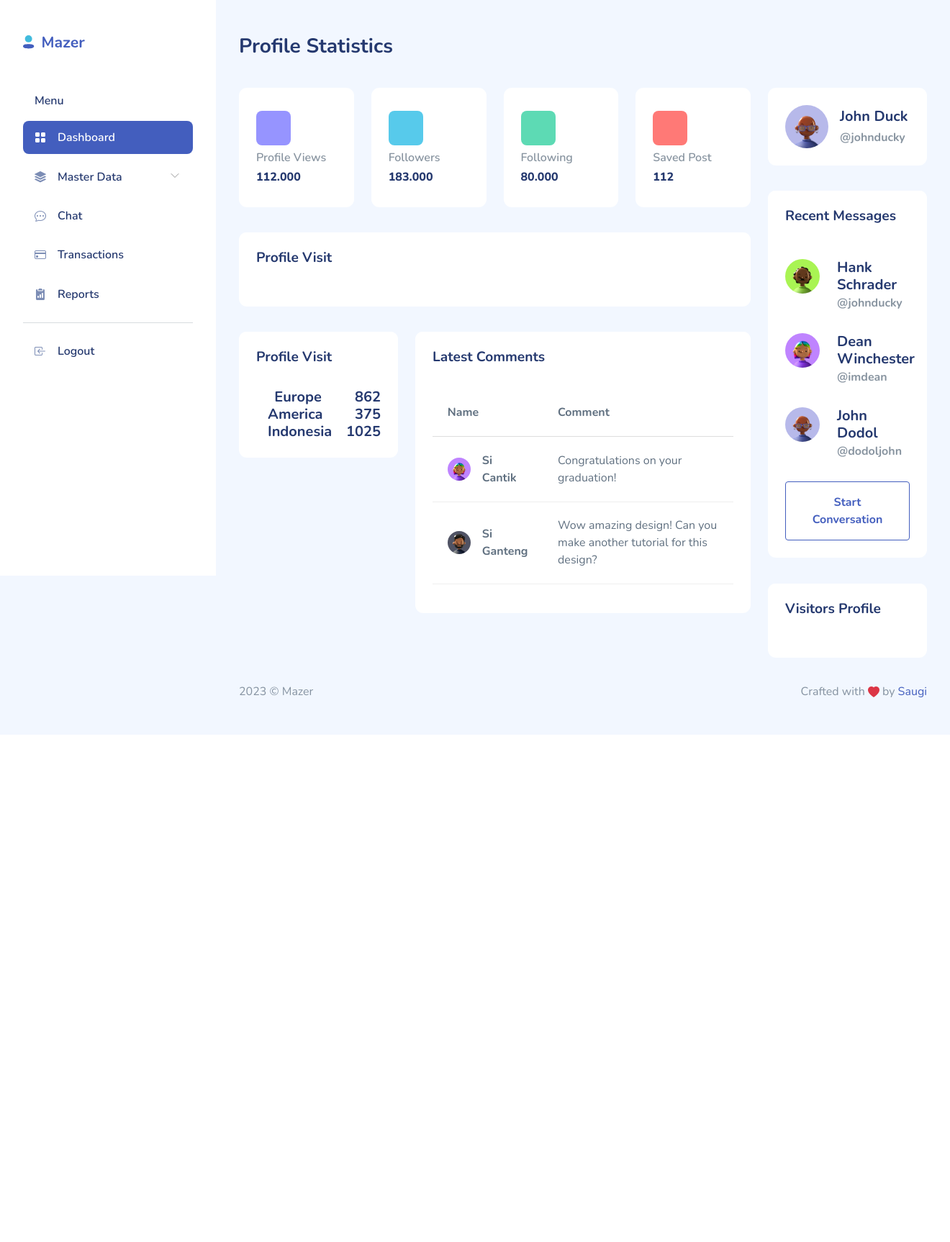
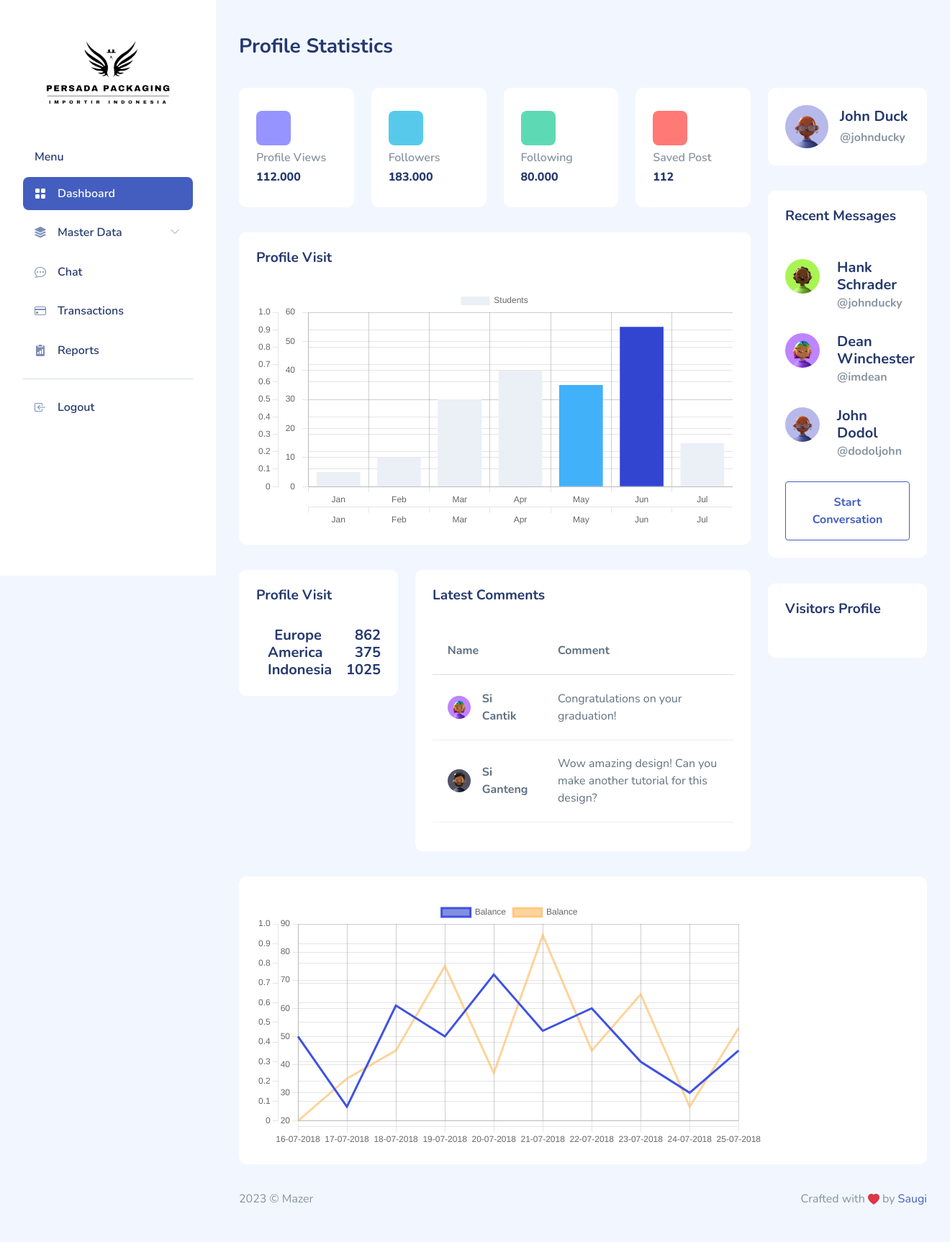
Before and after one commit to DMuhammad/e-commerce, a CodeIgniter 4 app: template app/Views/pages/dashboard/index.php in a window 1320 px wide. Shown: the whole page at 72% size. Before the commit the page ends 1021 px from the top, so only its background shows below. Run offline with PHP 8.4 and a stand-in for CodeIgniter, Linux system fonts and the light colour scheme; the template is opened without the code that fills it, so the values that code supplies are empty; some libraries are stand-ins or nearby versions.

Commit message:
feat: change company logo, add chart to dashboard

```diff
--- a/app/Views/components/sidebar.php
+++ b/app/Views/components/sidebar.php
@@ -1,10 +1,10 @@
 <div id="sidebar">
     <div class="sidebar-wrapper active">
         <div class="sidebar-header position-relative">
-            <div class="d-flex justify-content-between align-items-center">
-                <div class="logo">
-                    <a href="index.html"><img src="./assets/compiled/svg/logo.svg" alt="Logo" srcset="" /></a>
-                </div>
+            <div class="container-fluid">
+                <a href="/dashboard">
+                    <img class="w-100 h-100" src="./assets/static/images/logo/company-logo.png" alt="Logo" />
+                </a>
             </div>
         </div>
         <div class="sidebar-menu">
--- a/app/Views/layouts/dashboard.php
+++ b/app/Views/layouts/dashboard.php
@@ -46,59 +46,46 @@
     </div>
 
     <script src="<?= base_url('assets/compiled/js/app.js') ?>"></script>
+    <script src="<?= base_url('assets/extensions/jquery/jquery.min.js') ?>"></script>
     <script src="<?= base_url('assets/extensions/perfect-scrollbar/perfect-scrollbar.min.js') ?>"></script>
 
+    <!-- Sweetalert / Swalfire -->
     <script src="<?= base_url('assets/extensions/sweetalert2/sweetalert2.min.js') ?>"></script>
+    <script src="<?= base_url('assets/static/js/pages/swalfire.js') ?>"></script>
 
-    <script src="<?= base_url('assets/extensions/jquery/jquery.min.js') ?>"></script>
-
+    <!-- Datatables -->
     <script src="<?= base_url('assets/extensions/datatables.net/js/dataTables.min.js') ?>"></script>
     <script src="<?= base_url('assets/extensions/datatables.net/js/dataTables.responsive.min.js') ?>"></script>
     <script src="<?= base_url('assets/extensions/datatables.net-bs5/js/dataTables.bootstrap5.min.js') ?>"></script>
     <script src="<?= base_url('assets/extensions/datatables.net-bs5/js/responsive.bootstrap5.js') ?>"></script>
     <script src="<?= base_url('assets/static/js/pages/datatables.js') ?>"></script>
 
+    <!-- Choices -->
     <script src="<?= base_url('assets/extensions/choices.js/public/assets/scripts/choices.min.js') ?>"></script>
+    <script src="<?= base_url('assets/static/js/pages/choices.js') ?>"></script>
 
+    <!-- Summernote -->
     <script src="<?= base_url('assets/extensions/summernote/summernote-lite.min.js') ?>"></script>
     <script src="<?= base_url('assets/static/js/pages/summernote.js') ?>"></script>
 
+    <!-- Filepond -->
     <script src="<?= base_url('assets/extensions/filepond-plugin-file-validate-size/filepond-plugin-file-validate-size.min.js') ?>"></script>
     <script src="<?= base_url('assets/extensions/filepond-plugin-file-validate-type/filepond-plugin-file-validate-type.min.js') ?>"></script>
     <script src="<?= base_url('assets/extensions/filepond-plugin-image-preview/filepond-plugin-image-preview.min.js') ?>"></script>
     <script src="<?= base_url('assets/extensions/filepond-plugin-image-exif-orientation/filepond-plugin-image-exif-orientation.min.js') ?>"></script>
-
     <script src="<?= base_url('assets/extensions/filepond/filepond.js') ?>"></script>
     <script src="<?= base_url('assets/static/js/pages/filepond.js') ?>"></script>
 
+    <!-- Datepicker -->
     <script src="<?= base_url('assets/extensions/daterangepicker/moment.min.js') ?>"></script>
     <script src="<?= base_url('assets/extensions/daterangepicker/daterangepicker.js') ?>"></script>
 
-    <script>
-        $('.summernote-product').summernote({
-            toolbar: [
-                ['style', ['style']],
-                ['font', ['bold', 'underline', 'clear']],
-                ['fontname', ['fontname']],
-                ['para', ['ul', 'ol', 'paragraph']],
-                ['view', ['help']],
-            ]
-        })
-    </script>
+    <!-- Scrollbar -->
+    <script src="<?= base_url('assets/extensions/perfect-scrollbar/perfect-scrollbar.min.js') ?>"></script>
 
-    <script>
-        const variants = $('.variant-product')
-        for (let index = 0; index < variants.length; index++) {
-            const variant = variants[index];
-            const choices = new Choices(variant, {
-                delimiter: ', ',
-                removeItemButton: true,
-                duplicateItemsAllowed: false,
-                editItems: true,
-                allowHTML: true,
-            })
-        }
-    </script>
+    <!-- ChartJS -->
+    <script src="<?= base_url('assets/extensions/chart.js/chart.umd.js') ?>"></script>
+    <script src="<?= base_url('assets/static/js/pages/ui-chartjs.js') ?>"></script>
 
     <script>
         const rupiahToNumeric = (rupiah) => {
@@ -118,31 +105,6 @@
             }
         })
     </script>
-
-    <script>
-        $('.delete-item').click(function(e) {
-            const form = $(this).closest("form");
-            e.preventDefault();
-            Swal.fire({
-                title: 'Are you sure?',
-                text: "You won't be able to revert this!",
-                icon: 'warning',
-                showCancelButton: true,
-                confirmButtonColor: '#3085d6',
-                cancelButtonColor: '#d33',
-                confirmButtonText: 'Yes, delete it!'
-            }).then((result) => {
-                if (result.isConfirmed) {
-                    Swal.fire(
-                        'Deleted!',
-                        'Your file has been deleted.',
-                        'success'
-                    )
-                    form.submit()
-                }
-            })
-        })
-    </script>
 </body>
 
 </html>
--- a/app/Views/pages/dashboard/index.php
+++ b/app/Views/pages/dashboard/index.php
@@ -87,7 +87,8 @@
                             <h4>Profile Visit</h4>
                         </div>
                         <div class="card-body">
-                            <div id="chart-profile-visit"></div>
+                            <!-- <div id="chart-profile-visit"></div> -->
+                            <canvas id="bar"></canvas>
                         </div>
                     </div>
                 </div>
@@ -266,6 +267,13 @@
                 </div>
             </div>
         </div>
+        <div class="col-12">
+            <div class="card">
+                <div class="card-body" style="position: relative; height: 50vh; width: 75vw;">
+                    <canvas id="line"></canvas>
+                </div>
+            </div>
+        </div>
     </section>
 </div>
 
```
Also changed, not shown: public/assets/static/images/logo/company-logo.png (added), public/assets/static/js/pages/choices.js (added), public/assets/static/js/pages/summernote.js, public/assets/static/js/pages/swalfire.js (added), public/assets/static/js/pages/ui-chartjs.js (added).
